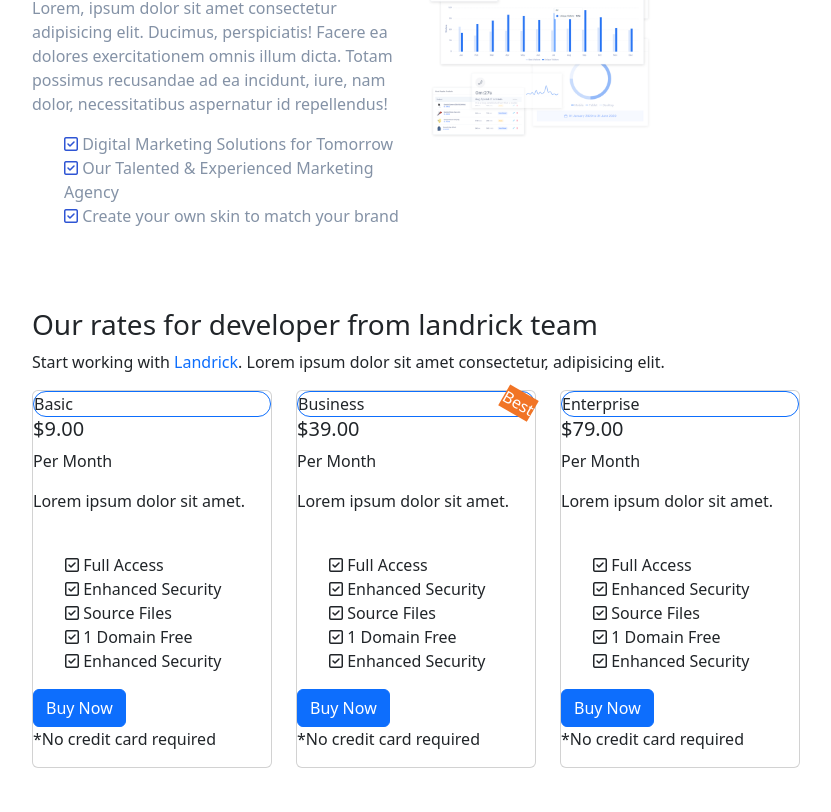
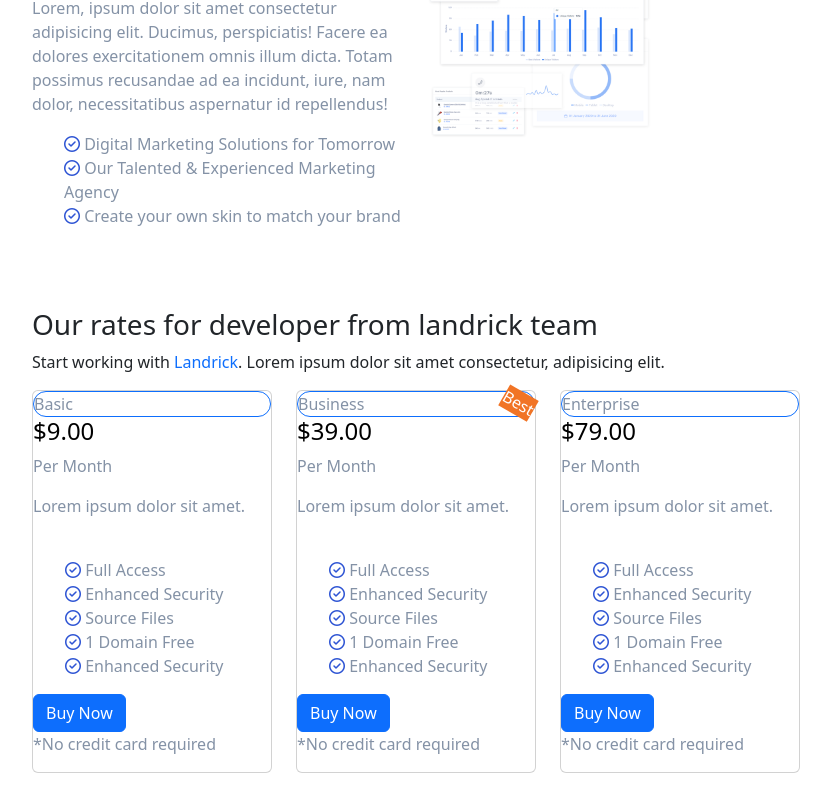
Before and after one commit to GiordanoMercatali/proj-html-vuejs, a Vue app: page / in a window 1280 px wide. Shown: the part 1314-2126 px from the top of the page, without its empty margins (224-1055 px from the left). Built offline with nearby package versions, Linux system fonts and the light colour scheme.

Commit message:
style: plan cards tweaks

```diff
--- a/src/components/AppMain.vue
+++ b/src/components/AppMain.vue
@@ -66,7 +66,7 @@
                     <h3>Build tools and extensive documentation</h3>
                     <p>Lorem, ipsum dolor sit amet consectetur adipisicing elit. Ducimus, perspiciatis! Facere ea dolores exercitationem omnis illum dicta. Totam possimus recusandae ad ea incidunt, iure, nam dolor, necessitatibus aspernatur id repellendus!</p>
                     <ul>
-                        <li v-for="(tool, indexTool) in tools" :key="indexTool"><i class="fa-regular fa-square-check"></i> {{ tool }}</li>
+                        <li v-for="(tool, indexTool) in tools" :key="indexTool"><i class="fa-regular fa-circle-check"></i> {{ tool }}</li>
                     </ul>
                 </div>
                 <div class="col-6">
@@ -235,18 +235,32 @@ main{
 
         ul{
             list-style-type: none;
-            .fa-square-check{
+            .fa-circle-check{
                 color: $text-color-8;
             }
         }
     }
 
     .plans{
+
+        h4{
+            color: $text-color-11;
+        }
+
+        .card{
+            color: $text-color-5;
+
+            .fa-circle-check{
+                color: $text-color-8;
+            }
+        }
+
         .orange-box{
             rotate: 30deg;
             background-color: $background-color-9;
             color: $text-color-1;
         }
+
     }
 
 }
--- a/src/components/PlanCard.vue
+++ b/src/components/PlanCard.vue
@@ -2,12 +2,12 @@
     <div class="position-relative">
         <div class="border border-primary rounded-pill">{{ planType }}</div>
         <div v-if="planBest" class="position-absolute top-0 end-0 orange-box">Best</div>
-        <h5>{{ planPrice }}</h5>
+        <h4>{{ planPrice }}</h4>
         <p>Per Month</p>
         <p>{{ planDesc }}</p>
         <br>
         <ul>
-            <li v-for="(perk, indexPerk) in perks" :key="indexPerk"> <i class="fa-regular fa-square-check"></i> {{ perk }} </li>
+            <li v-for="(perk, indexPerk) in perks" :key="indexPerk"> <i class="fa-regular fa-circle-check"></i> {{ perk }} </li>
         </ul>
         <button class="btn btn-primary">Buy Now</button>
         <p>*No credit card required</p>
```
